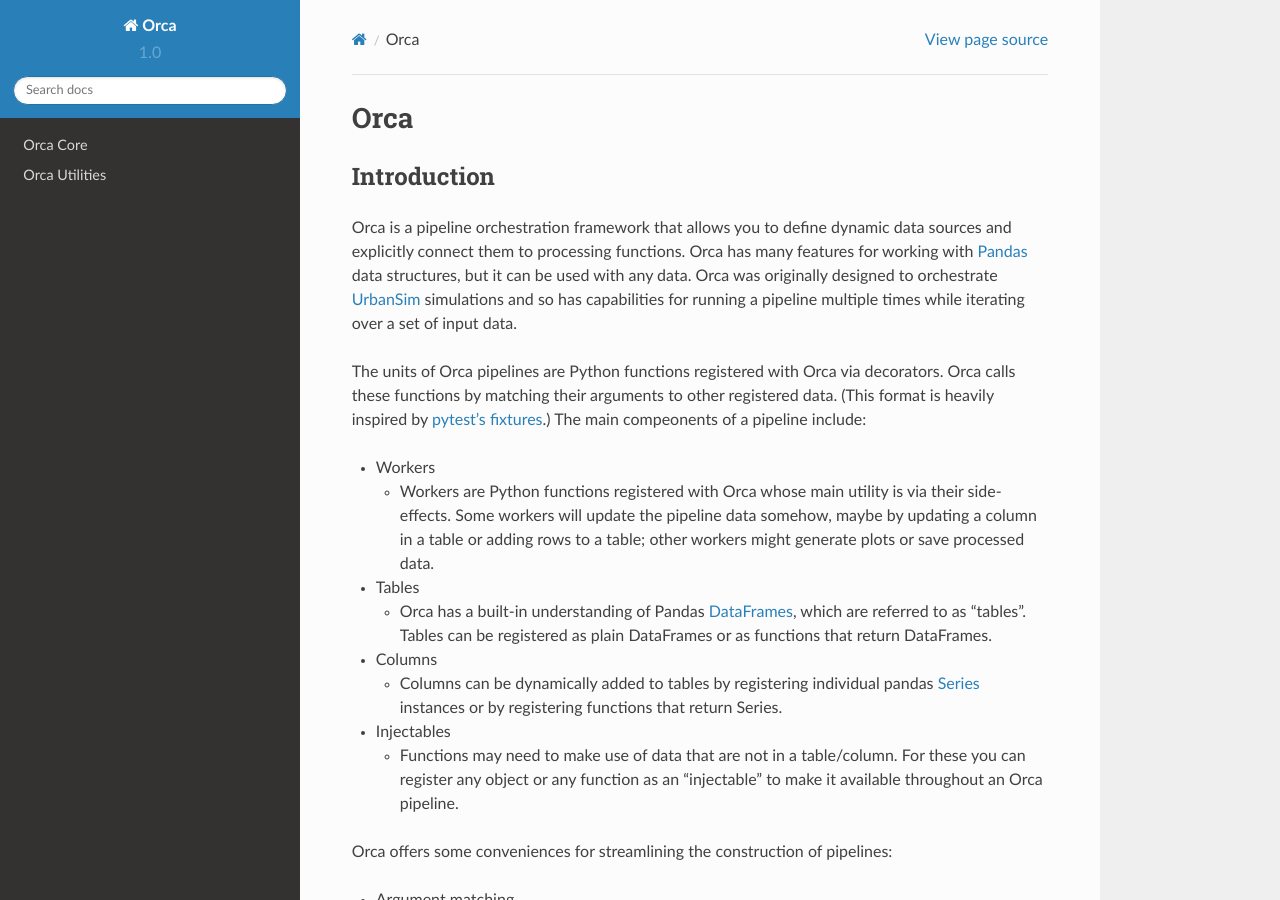
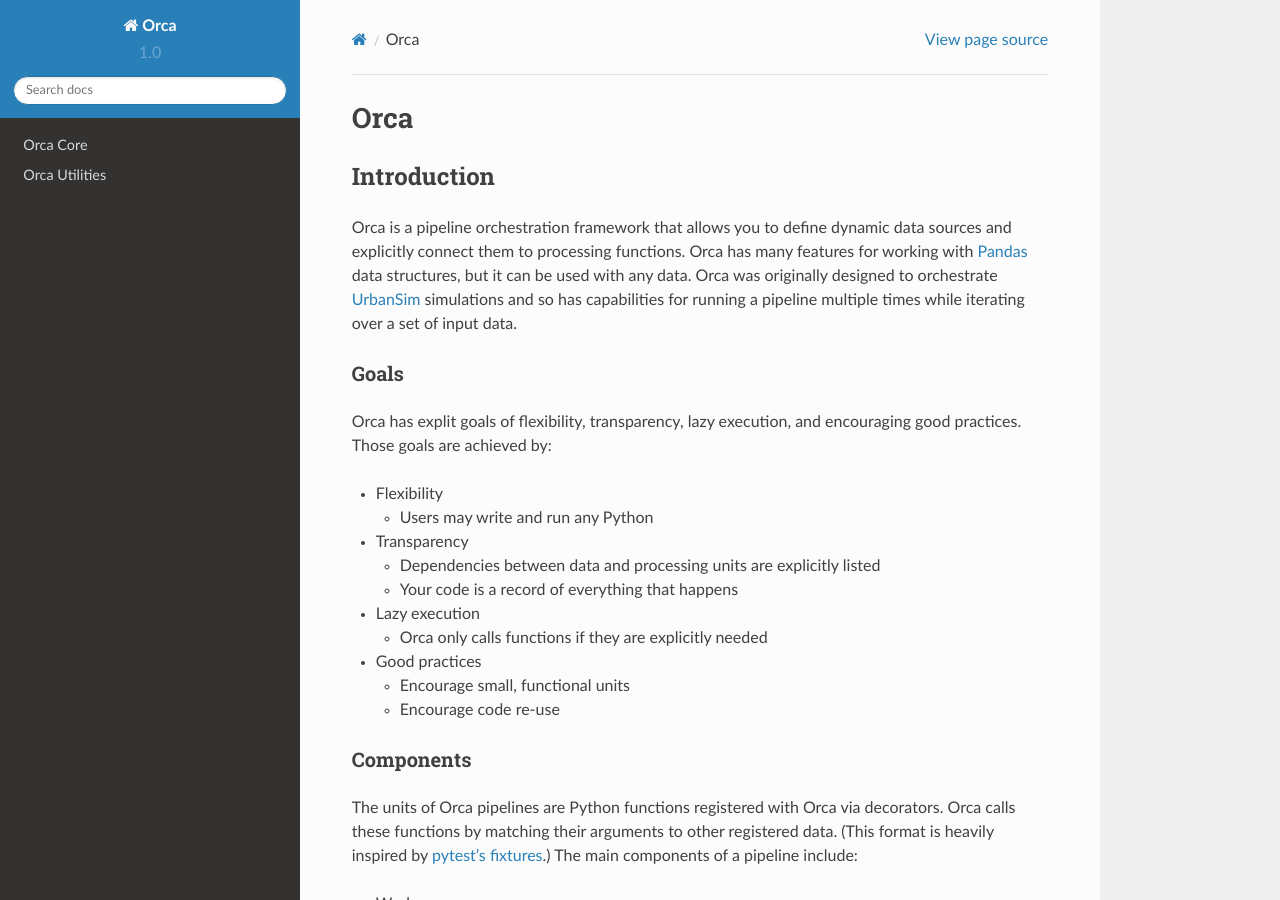
Before and after one commit to UDST/orca, a Sphinx documentation site: the page built from docs/index.rst, in a window 1280 px wide and 900 px high. Built offline with Sphinx 7.4.7 and the Read the Docs theme 2.0.0, drawn with Linux system fonts in a browser that asks for light colours.

```diff
--- a/docs/conf.py
+++ b/docs/conf.py
@@ -34,6 +34,8 @@ extensions = [
     'numpydoc',
     'sphinx.ext.autosummary'
 ]
+
+numpydoc_show_class_members = False
 
 # Add any paths that contain templates here, relative to this directory.
 templates_path = ['_templates']
--- a/docs/index.rst
+++ b/docs/index.rst
@@ -17,13 +17,40 @@ Orca was originally designed to orchestrate UrbanSim_ simulations and so
 has capabilities for running a pipeline multiple times while iterating
 over a set of input data.
 
+Goals
+~~~~~
+
+Orca has explit goals of flexibility, transparency, lazy execution,
+and encouraging good practices. Those goals are achieved by:
+
+* Flexibility
+
+  * Users may write and run any Python
+
+* Transparency
+
+  * Dependencies between data and processing units are explicitly listed
+  * Your code is a record of everything that happens
+
+* Lazy execution
+
+  * Orca only calls functions if they are explicitly needed
+
+* Good practices
+
+  * Encourage small, functional units
+  * Encourage code re-use
+
+Components
+~~~~~~~~~~
+
 The units of Orca pipelines are Python functions registered with Orca
 via decorators.
 Orca calls these functions by matching their arguments to other registered
 data.
 (This format is heavily inspired by
 `pytest's fixtures <http://pytest.org/latest/fixture.html#fixture>`__.)
-The main compeonents of a pipeline include:
+The main components of a pipeline include:
 
 * Workers
 
```
Also changed, not shown: docs/core.rst (+44 -44 lines), 1 other file.
